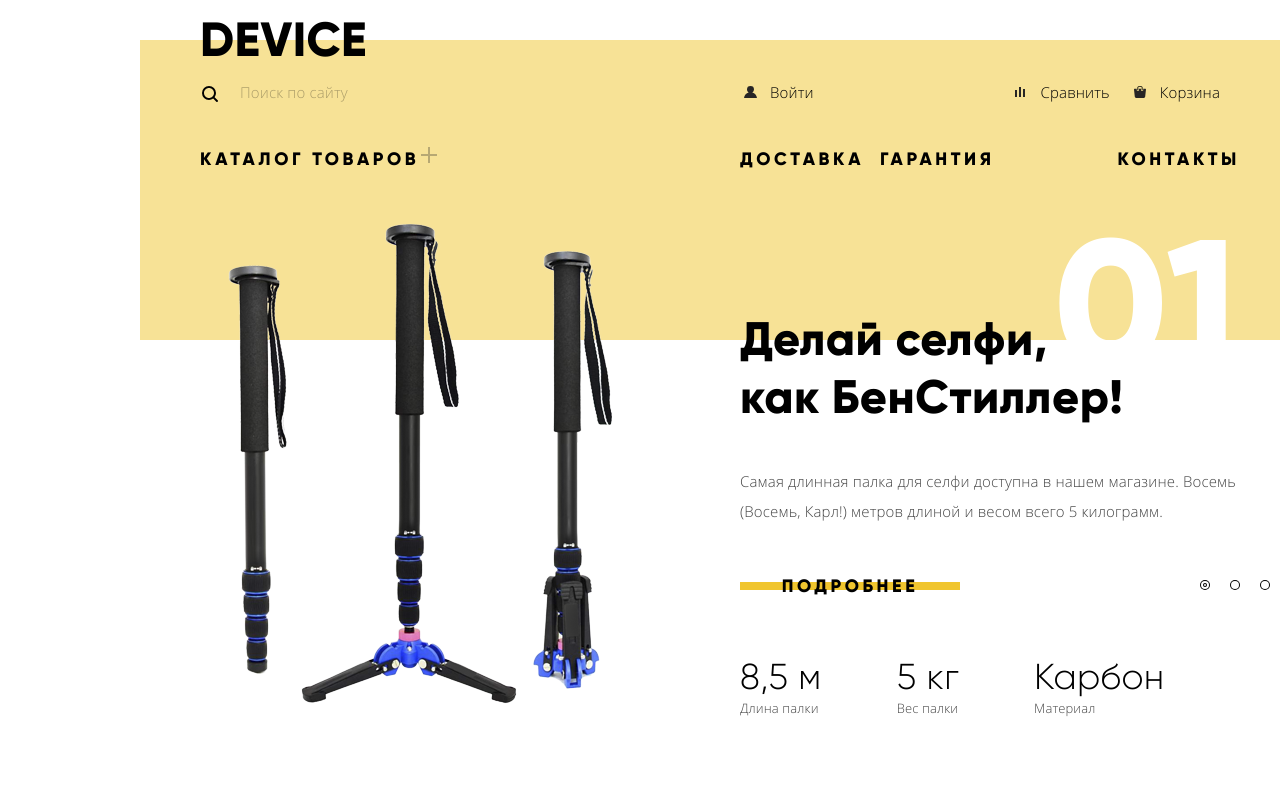
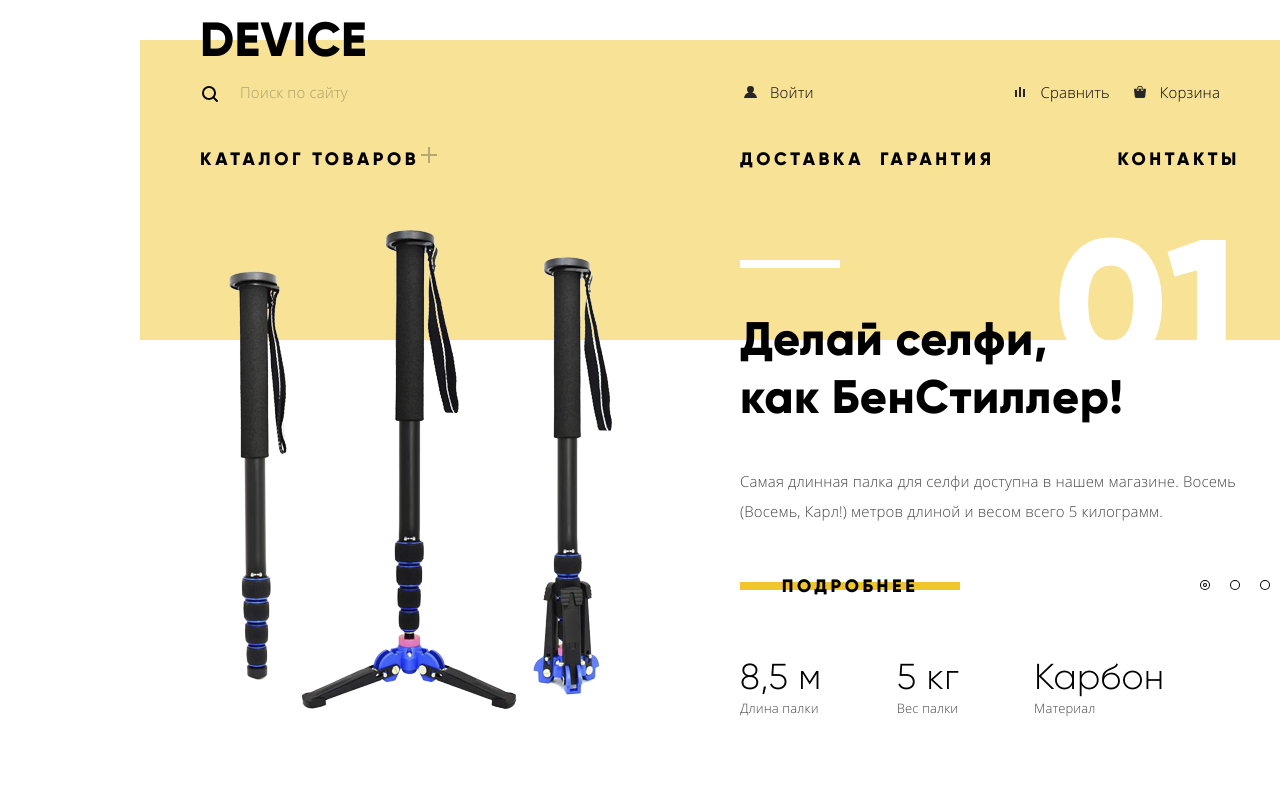
Before and after one commit to p-kachalov/device, a plain HTML site: page index.html in a window 1280 px wide. Shown: the top 800 px of the page. Drawn offline with Linux system fonts and the light colour scheme.

Commit message:
decorate line in flex

```diff
--- a/css/style.css
+++ b/css/style.css
@@ -496,6 +496,7 @@ body {
   width: 560px;
   display: flex;
   justify-content: center;
+  align-items: center;
 }
 
 .popular-products__info-wrapper {
@@ -503,6 +504,7 @@ body {
   margin-right: 60px;
   display: flex;
   flex-direction: column;
+  position: relative;
 }
 
 .popular-products__slide-number {
@@ -514,6 +516,17 @@ body {
   text-align: right;
   margin: 0px;
   padding: 0px;
+}
+
+.popular-products__slide-number::before {
+  content: "";
+  display: block;
+  position: absolute;
+  width: 100px;
+  height: 10px;
+  border-bottom: 8px solid #ffffff;
+  top: 30px;
+  left: 0px;
 }
 
 .popular-products__lead {
```
